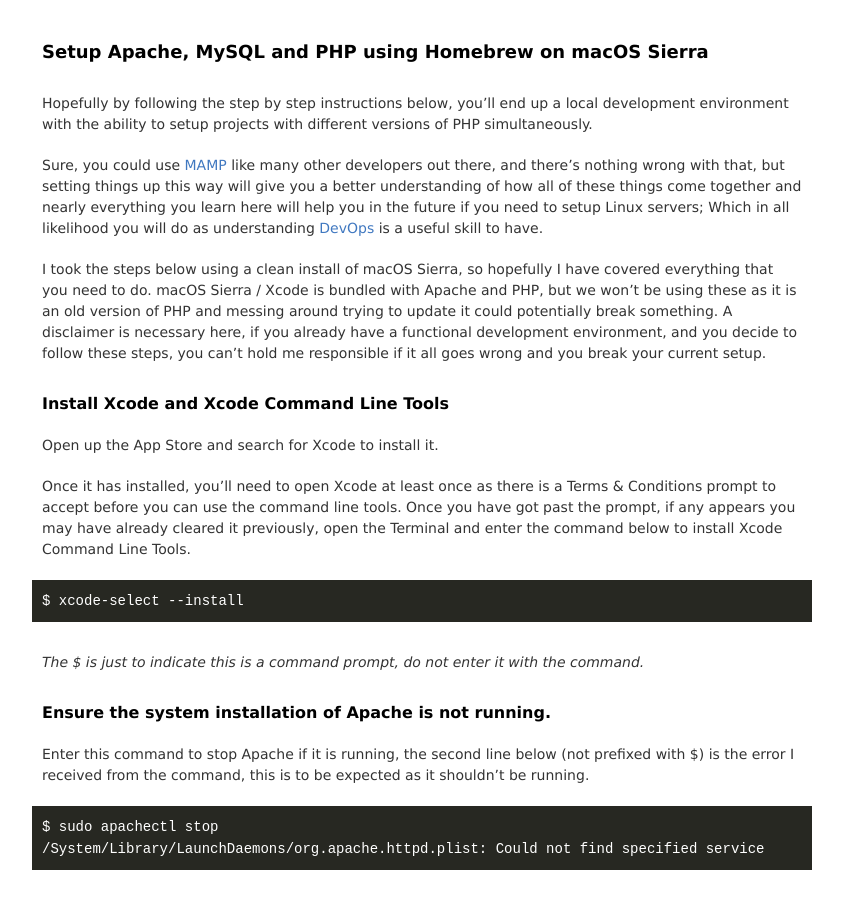
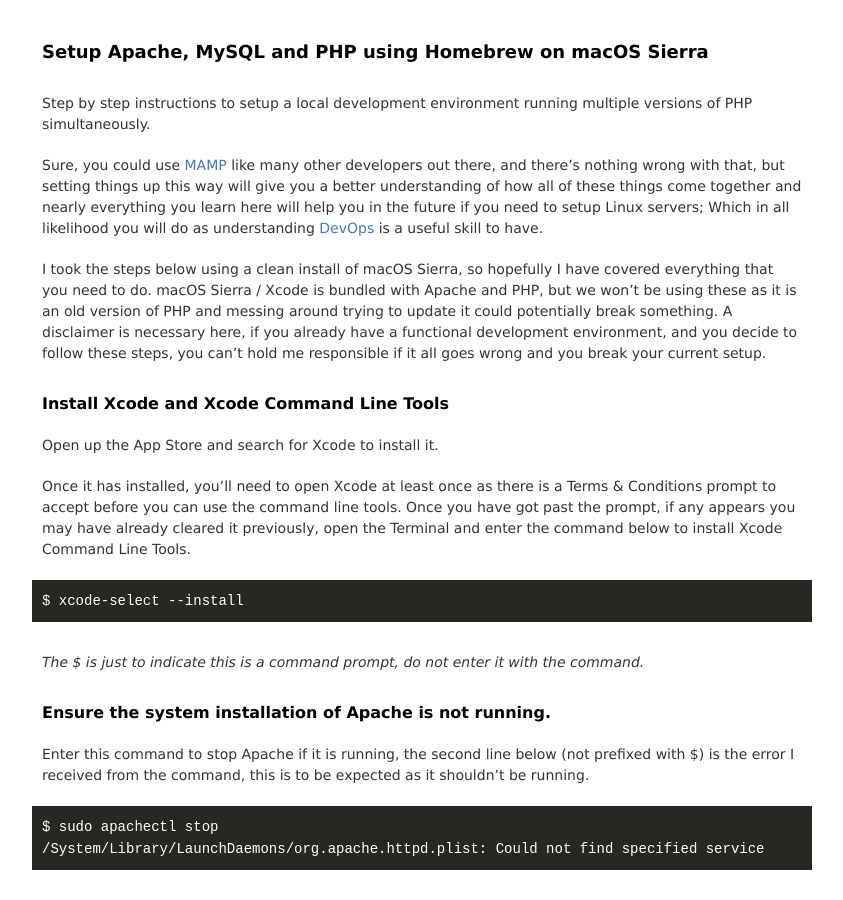
Before and after one commit to lukearmstrong/lukearmstrong.co.uk, a Jekyll site: the page built from _posts/2016-12-28-setup-apache-mysql-php-homebrew-macos-sierra.md, in a window 1280 px wide and 900 px high. Shown: the whole window, without its empty margins (218-1061 px from the left). Built offline with Jekyll 4.4.1, drawn with Linux system fonts in a browser that asks for light colours; some web fonts are replaced.

Commit message:
tweak description/intro

```diff
--- a/_posts/2016-12-28-setup-apache-mysql-php-homebrew-macos-sierra.md
+++ b/_posts/2016-12-28-setup-apache-mysql-php-homebrew-macos-sierra.md
@@ -2,11 +2,11 @@
 layout: post
 date: 2016-12-28 20:40
 title: Setup Apache, MySQL and PHP using Homebrew on macOS Sierra
-description: Step by step instructions to setup a local development environment running Apache, MySQL and PHP using Homebrew on macOS Sierra.
+description: Step by step instructions to setup a local development environment running multiple versions of PHP simultaneously.
 opengraph_image: 2016-12-28-setup-apache-mysql-php-homebrew-macos-sierra.png
 ---
 
-Hopefully by following the step by step instructions below, you'll end up a local development environment with the ability to setup projects with different versions of PHP simultaneously.
+Step by step instructions to setup a local development environment running multiple versions of PHP simultaneously.
 
 Sure, you could use [MAMP](https://www.mamp.info/en/) like many other developers out there, and there's nothing wrong with that, but setting things up this way will give you a better understanding of how all of these things come together and nearly everything you learn here will help you in the future if you need to setup Linux servers; Which in all likelihood you will do as understanding [DevOps](https://en.wikipedia.org/wiki/DevOps) is a useful skill to have.
 
```
